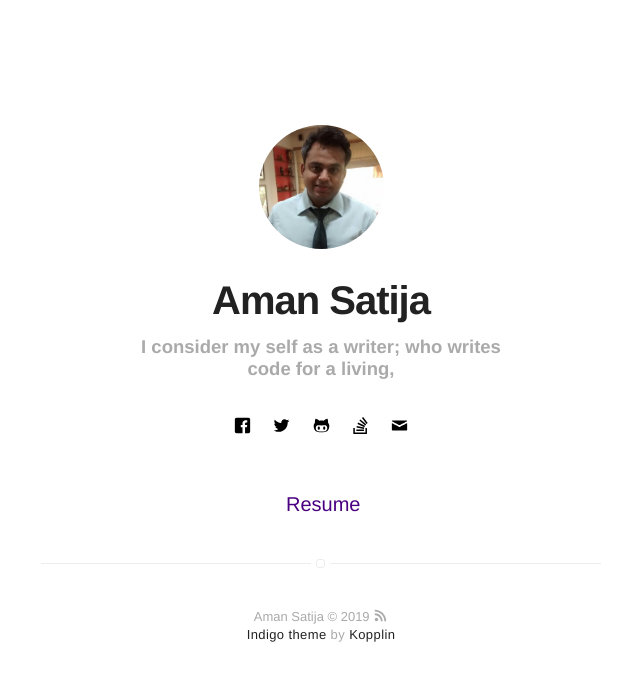
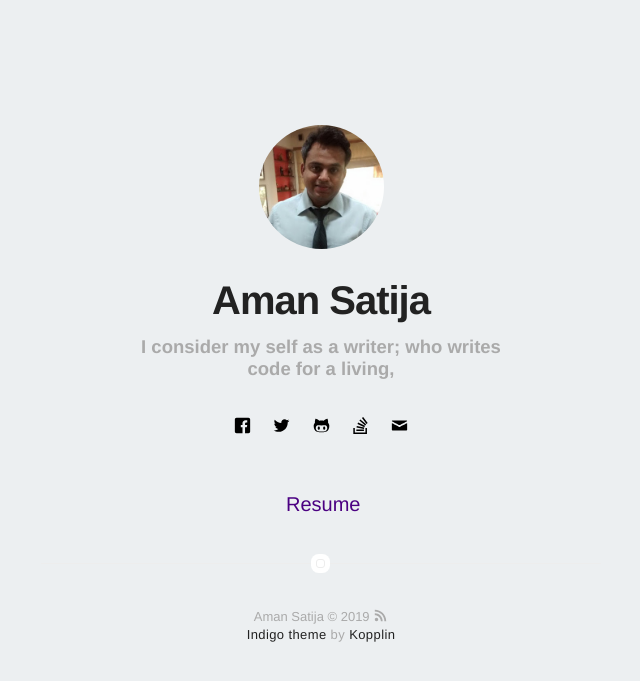
Before and after one commit to amansatija/amansatija, a Jekyll site: the page built from index.html, in a window 1280 px wide. Shown: the top 681 px of the page, without its empty margins (319-959 px from the left). Built offline with Jekyll 4.4.1, drawn with Linux system fonts in a browser that asks for light colours.

Commit message:
changed background color to grey ....

```diff
--- a/_sass/base/general.sass
+++ b/_sass/base/general.sass
@@ -5,6 +5,7 @@ body
 	line-height: 1
 	font: 16px $fontSans
 	color: $alpha
+	background : #ECEFF1
 
 h1, h2, h3, h4
 	font-family: $fontSans
```
